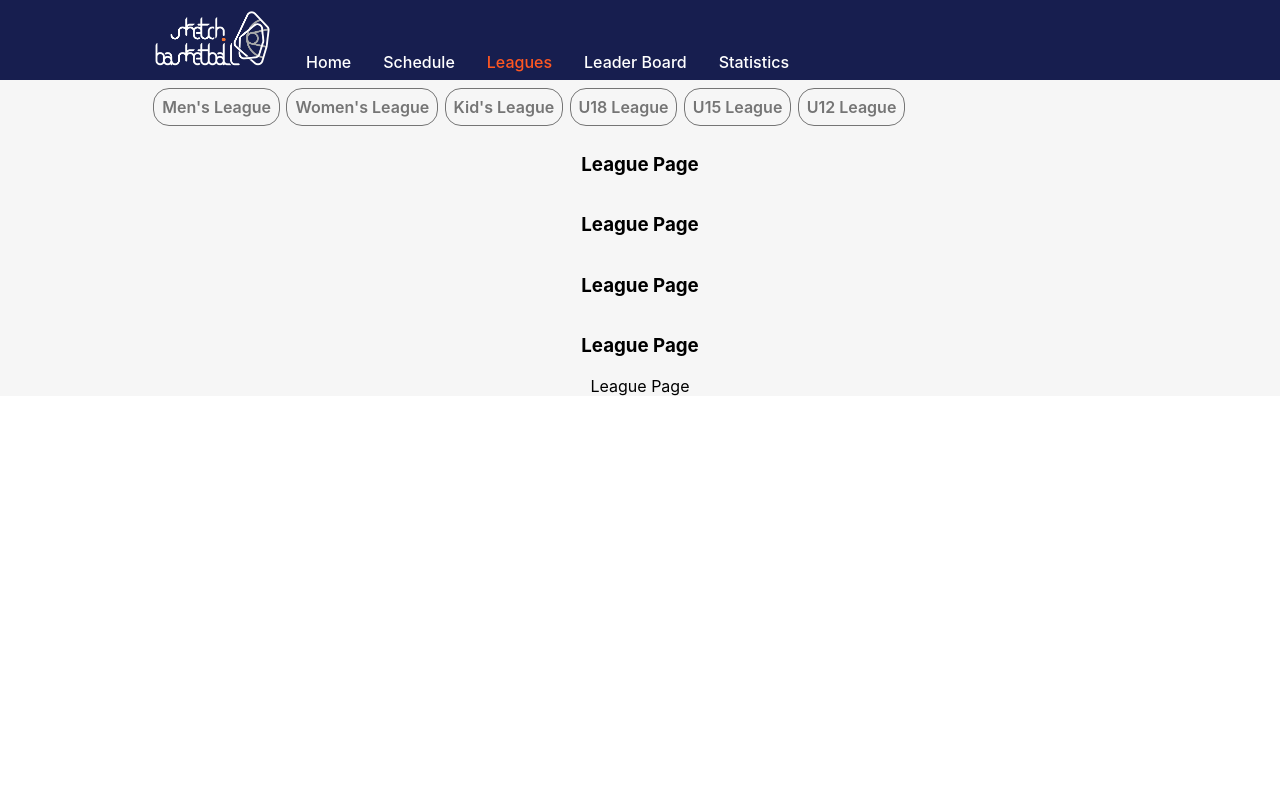
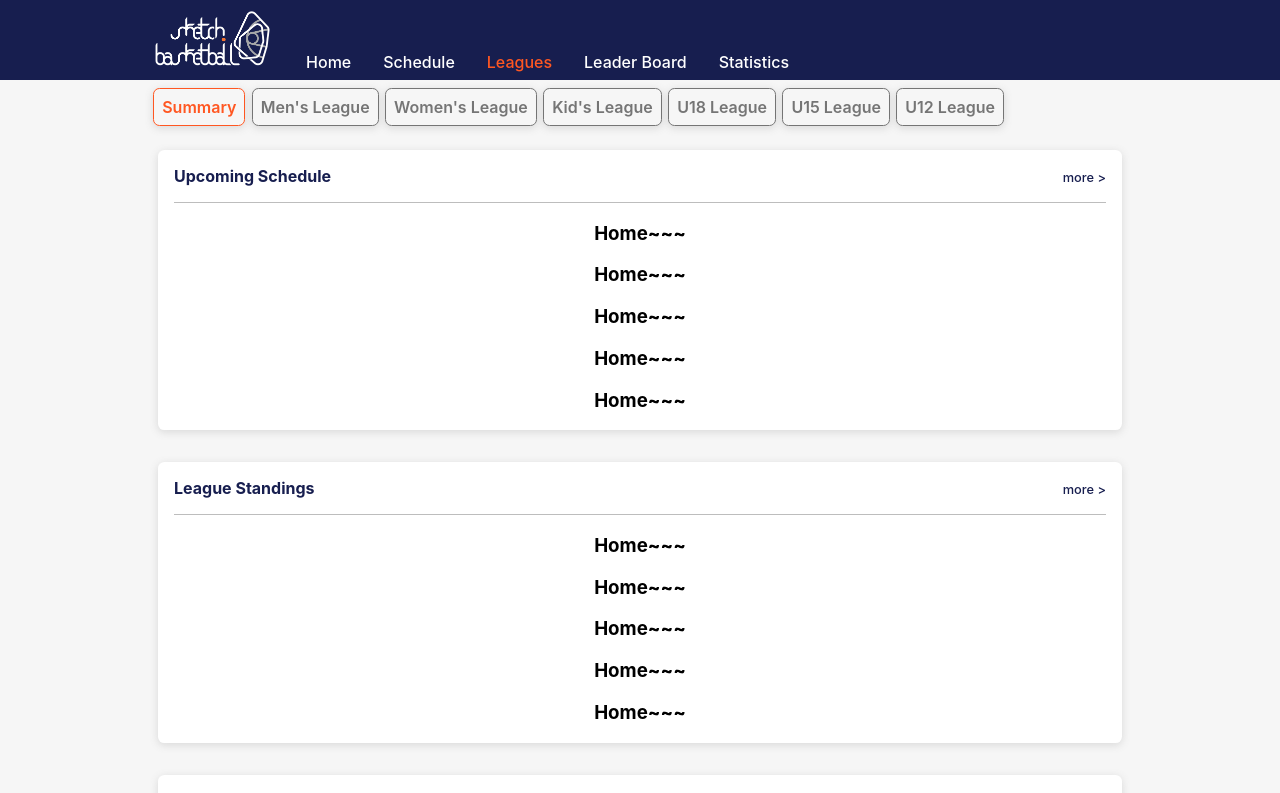
Before and after one commit to SketchBasketball/Sketch-ui, a React (Create React App) app: page /leagues in a window 1280 px wide. Shown: the top 793 px of the page. Built offline with nearby package versions, Linux system fonts and the light colour scheme.

Commit message:
#4 - fix league menu style

```diff
--- a/src/components/LeagueMenuItem.js
+++ b/src/components/LeagueMenuItem.js
@@ -5,7 +5,7 @@ const LeagueMenuItem = (props) => {
     return (
         <NavLink
             className="league-menu-link"
-            exact={false}
+            exact={props.exact ? props.exact : false}
             to={props.path}
             activeStyle={{
                 color: "#FF5722",
--- a/src/components/LeagueMenuItem.scss
+++ b/src/components/LeagueMenuItem.scss
@@ -2,8 +2,9 @@
     padding: 0.5rem;
     margin: 0.5rem 0.2rem;
     border: #757575 solid 1px;
-    border-radius: 1rem;
+    border-radius: 0.4rem;
     box-sizing: border-box;
+    box-shadow: rgba(99, 99, 99, 0.2) 0px 2px 8px 0px;
 
     font-weight: 600;
     color: #757575;
--- a/src/pages/League.js
+++ b/src/pages/League.js
@@ -2,12 +2,12 @@ import './League.scss';
 import LeagueMenuItem from '../components/LeagueMenuItem';
 import { Route, Switch } from 'react-router-dom';
 import Home from './Home';
-import Schedule from './Schedule';
 
 const League = () => {
     return (
         <div className="league-wrapper">
             <div className="league-menu-wrapper">
+                <LeagueMenuItem name="Summary" path="/Leagues" exact={true} />
                 <LeagueMenuItem name="Men's League" path="/Leagues/Men"/>
                 <LeagueMenuItem name="Women's League" path="/Leagues/Women"/>
                 <LeagueMenuItem name="Kid's League" path="/Leagues/Men1"/>
@@ -15,15 +15,14 @@ const League = () => {
                 <LeagueMenuItem name="U15 League" path="/Leagues/Men3"/>
                 <LeagueMenuItem name="U12 League" path="/Leagues/Men4"/>
             </div>
-            <h3>League Page</h3>
-            <h3>League Page</h3>
-            <h3>League Page</h3>
-            <h3>League Page</h3>
-            League Page
             <Switch>
+                <Route path="/Leagues" component={Home} exact={true} />
                 <Route path="/Leagues/Men" component={Home} exact={true} />
-                <Route path="/Leagues/Women" component={Schedule} exact={true} />
-                {/* <Route path="/leagues" component={League} /> */}
+                <Route path="/Leagues/Women" component={Home} exact={true} />
+                <Route path="/Leagues/Men1" component={Home} exact={true} />
+                <Route path="/Leagues/Men2" component={Home} exact={true} />
+                <Route path="/Leagues/Men3" component={Home} exact={true} />
+                <Route path="/Leagues/Men4" component={Home} exact={true} />
             </Switch>
         </div>
     )
```
